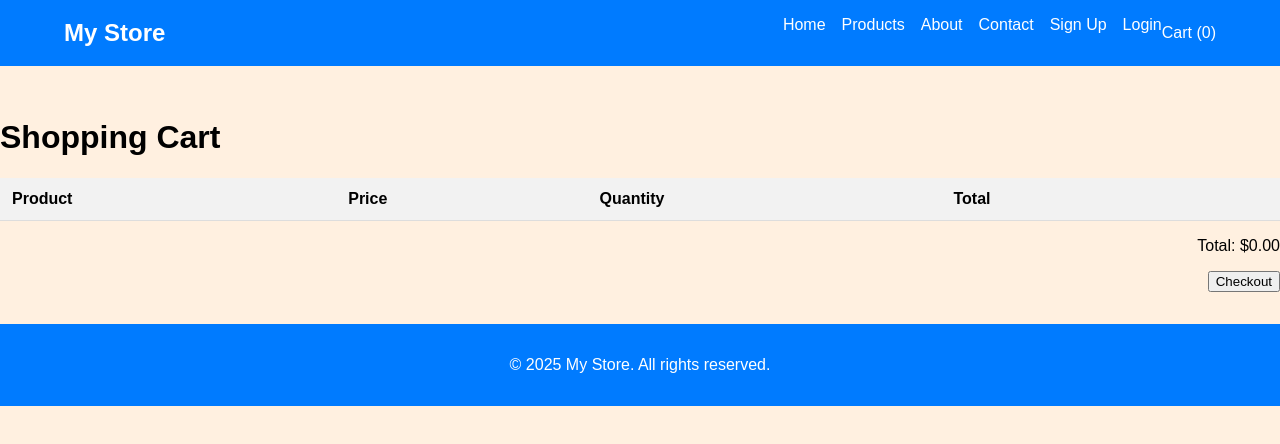
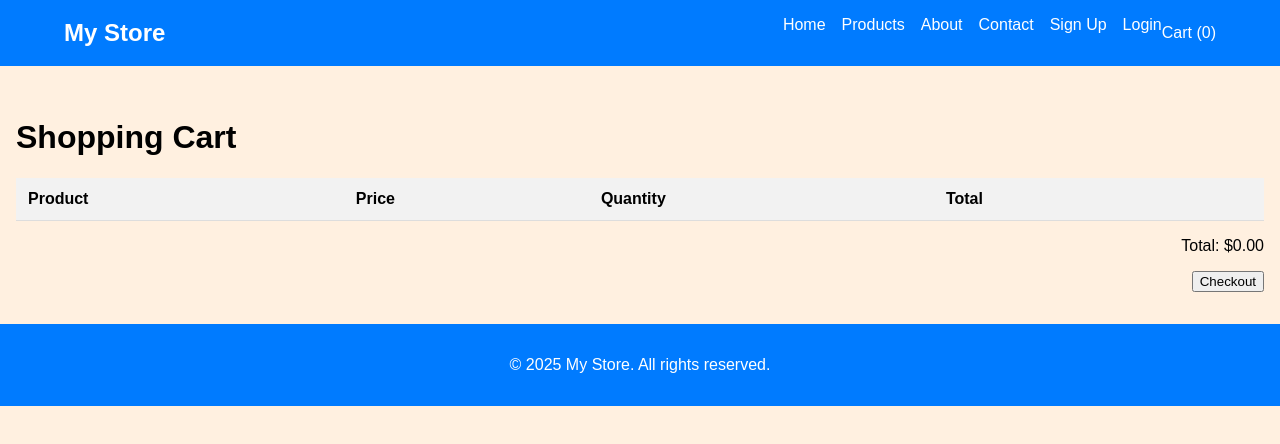
Before and after one commit to ABDUL-REHMAN-786/gemini-cli-website, a plain HTML site: page cart.html in a window 1280 px wide. Drawn offline with Linux system fonts and the light colour scheme.

Commit message:
first commit

```diff
--- a/css/style.css
+++ b/css/style.css
@@ -122,6 +122,12 @@ main {
     padding: 2rem 0;
 }
 
+.pd-left-right {
+    padding-left: 1rem;
+    padding-right: 1rem;
+    box-sizing: border-box;
+}
+
 
 
 .hero {
@@ -218,7 +224,6 @@ main.centered {
     display: flex;
     justify-content: center;
     align-items: center;
-    min-height: calc(100vh - 160px); /* Adjust as needed */
     background-color: #f8f9fa; /* Light grey background for centered main content */
 }
 
```
